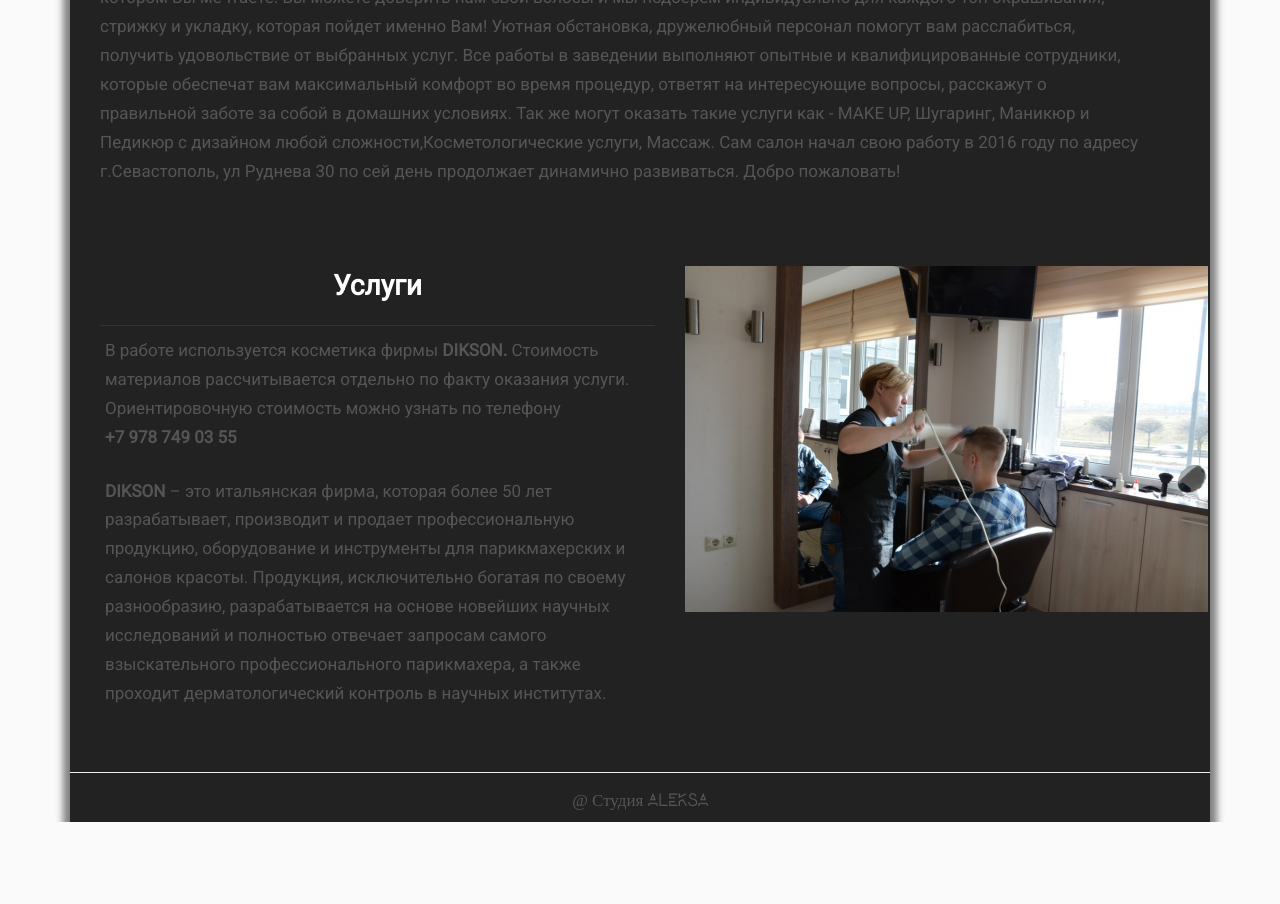
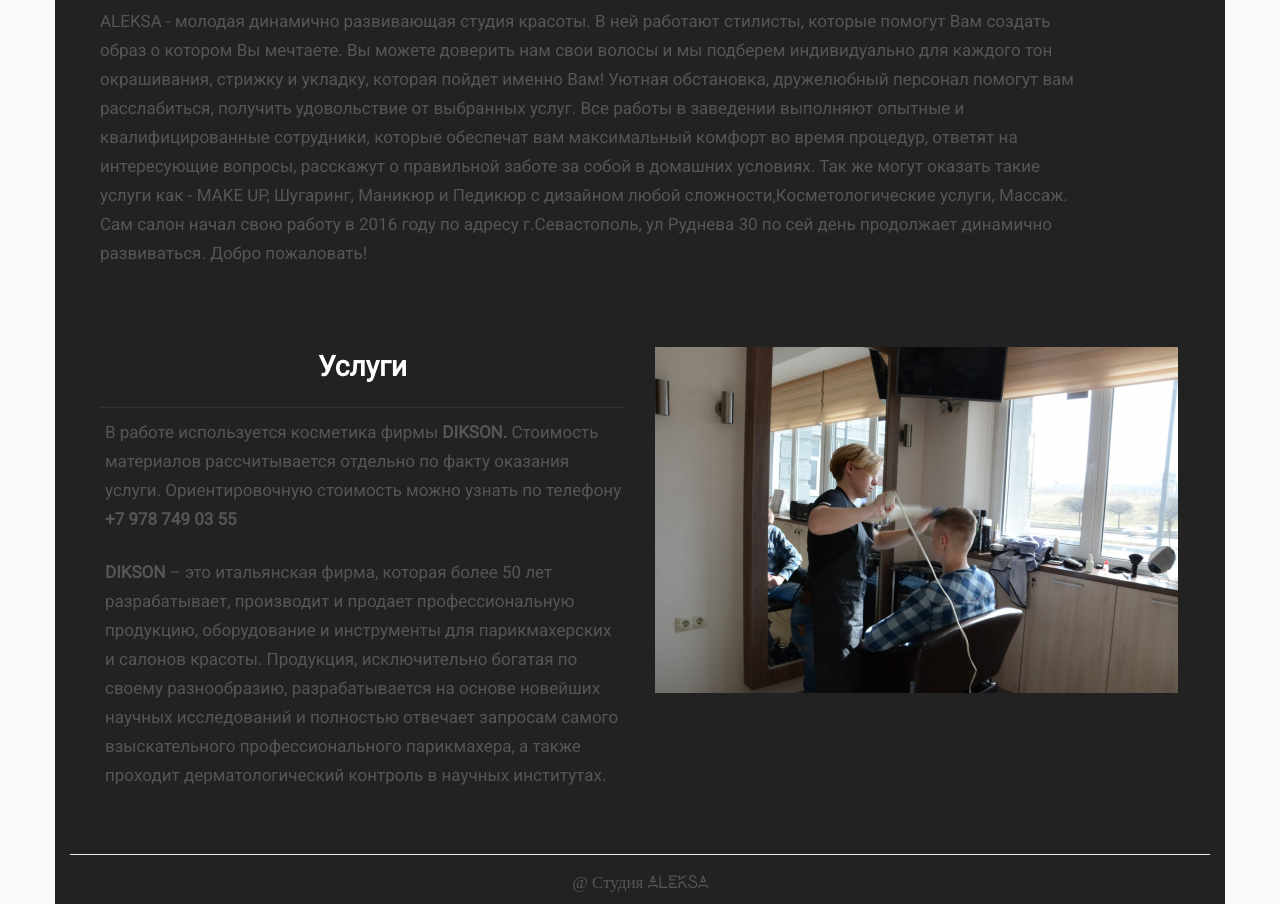
Before and after one commit to aleksahost/aleksahost.github.io, a plain HTML site: page index.html in a window 1280 px wide. Shown: the part 669-1573 px from the top of the page. Before the commit the page ends 1491 px from the top, so only its background shows below. Drawn offline with Linux system fonts and the light colour scheme.

Commit message:
Revert "Revert "замечания""

```diff
--- a/css/style.css
+++ b/css/style.css
@@ -16,9 +16,13 @@ body {
   padding: 0;
 }
 
-body .site {
-  box-shadow: 0 0 7px 7px grey;
-}
+/*body .site {*/
+  /*box-shadow: 0 0 7px 7px grey;*/
+/* тут чтото бессмысленное. Тень и на body и на site. Это как?) на чтото одно. убрал пака вовсе. */
+
+/*}*/
+
+
 p {
   font-size: 17px;
   line-height: 1.7;
@@ -27,19 +31,39 @@ p {
   font-family: 'Lombok'
 }
 .site {
-  max-width: 1140px;
-  margin: -5px auto;
-  position: relative;
-  height: auto;
-  background-color: #222;
+  margin-top: 51px;
+/*max-width: 1140px;*/
+/*margin: -5px auto;*/
+/*position: relative;*/
+/*height: auto;*/
+/*background-color: #222;*/
+/**/
+/*в корне не верный подход к управлению шириной. Такой метод проканал бы без bootstrap. Но поскольку он есть то управлять шириной нужно его методами, а именно через .container*/
+/*см. https://getbootstrap.com/docs/3.3/css/#grid-media-queries*/
+/**/
+}
+
+.container {
+  background: #222;
+}
+
+.fon {
+  /*margin: 53px 0 0 25px;
+  этот отступ судя по всему компенсация высоты верхнего меню.
+  Только этот оступ нужно выставлять на максимально высоком родителе а не
+  на внутряке, в данном случае он должен быть на .site
+  перенес его туда.
+  */
+
+  text-align: center;
+  /*padding-left: 70px;
+  не понял зачем - убрал.
+  */
 
 }
 
-.fon {
-  margin: 53px 0 0 25px;
-  text-align: center;
-  padding-left: 70px;
-
+.fon img {
+  max-width: 100%;
 }
 
 .headerwrapdiv {
@@ -56,6 +80,7 @@ h1, h2, h3 , h4 {
   color: #fff;
   text-align: center;
 }
+
 .anime {
   margin: 25px 0;
 }
@@ -89,6 +114,7 @@ h1, h2, h3 , h4 {
   height: 50px;
   text-align: center;
 }
+
 .text {
   margin: 0;
   padding: 50px;
@@ -139,6 +165,7 @@ a:hover {
 .imagecontent img {
   max-width: 200px;
 }
+
 #map {
   margin: 0 1px;
   padding-top: 50px;
@@ -155,6 +182,7 @@ a:hover {
   line-height: 1.5;
   font-size: 25px;
 }
+
 .pz {
   min-height: 430px;
   padding-top: 28px;
@@ -164,34 +192,36 @@ a:hover {
 .carousel-ld {
   margin: 53px 10px 10px;
 }
- .otstup {
+
+.otstup {
    width: 1000px;
    margin: 0 48px;
    height: 370px
  }
 
- .table {
+.table {
    margin-top: 56px;
    background-color: #222;
    color: #fff;
  }
 
- .imgdemo{
+.imgdemo{
    display: none;
  }
 
- }
- .pricetable > thead > tr > th:first-of-type {
+.pricetable > thead > tr > th:first-of-type {
    width: 75%;
  }
 
- .pricetable > thead > tr > th:nth-of-type(2) {
+.pricetable > thead > tr > th:nth-of-type(2) {
    width: 25%;
  }
+
 .leftimg {
   float:left;
     margin: 7px 7px 7px 0;
 }
+
 .righting {
   float: right;
     margin: 7px 7px 7px 0;
--- a/index.html
+++ b/index.html
@@ -3,13 +3,14 @@
 
 <head>
   <meta charset="utf-8">
-
+  <meta http-equiv="X-UA-Compatible" content="IE=edge"> <!--это обязательно-->
   <title>ALEKSA</title>
   <meta name="viewport" content="width=device-width, initial-scale=1.0">
   <link rel="stylesheet" href="css/bootstrap.css">
   <link rel="stylesheet" href="css/style.css">
   <link rel="stylesheet" href="css/font-awesome.css">
-  <link rel="stylesheet" href="fancybox-master/dist/jquery.fancybox.css" type="text/css" media="screen" />
+  <link rel="stylesheet" href="fancybox-master/dist/jquery.fancybox.css" media="screen" />
+  <!-- таблицы стилей нужно в конечном итоге мержить в одну чтобы уменьшить количество запросов к серверу -->
 </head>
 
 <body>
@@ -35,20 +36,21 @@
     </div>
   </div>
   <div class="site">
-    <div class="conteiner">
+    <div class="container">
       <div class="row">
-        <div class="col-lg-11 col-md-8">
-          <div class="fon">
-            <img src="images/1.png" width="900px" height="450px">
+        <div class="col-xs-12">
+          <div class="fon"> <!-- именование классов. Никаких транслитов. Исключительно англоязычные имена. -->
+            <img src="images/1.png" alt=""> <!-- зачем тут укзание жестких размеров? убрал.
+             имена самих файлов должны быть человекопонятны а не 1,2,3....-->
           </div>
         </div>
       </div>
-    </div>
-    <div class="headerwrapdiv">
-      <div class="container">
-        <div class="row">
-          <div class="col-lg-11 col-md-10">
-            <h3><b>О НАС</b></h3>
+      <div class="row headerwrapdiv"><!-- большие логические блоки лучше помещать в section-->
+        <div class="col-lg-11 col-md-10"> <!-- Внимательнее к колонкам. Указываются колонки от меньше ширины к большей.
+        в данном случае писать нужно было так - col-md-10 col-lg-11.
+        По умолчанию колонок 12, это сделано для четности. 3+3+3+3; 4+4+4; 6+6; 10+2; что за col-lg-11? почему 11? отрывать одну колонку без пары это очень дерзкое решение.-->
+          <h3><b>О НАС</b></h3><!-- что за b? =). Никаких b,i,strong и прочего в статической разметке без необходимости. Смотрим готовые классы бутстрап
+           Если их не хватает - пишем свой.-->
           <p>ALEKSA - молодая динамично развивающая студия красоты. В ней работают стилисты, которые помогут Вам создать образ о котором Вы мечтаете. Вы можете доверить нам свои волосы и мы подберем индивидуально для каждого тон окрашивания, стрижку и
             укладку, которая пойдет именно Вам! Уютная обстановка, дружелюбный персонал помогут вам расслабиться, получить удовольствие от выбранных услуг. Все работы в заведении выполняют опытные и квалифицированные сотрудники, которые обеспечат вам
             максимальный комфорт во время процедур, ответят на интересующие вопросы, расскажут о правильной заботе за собой в домашних условиях. Так же могут оказать такие услуги как - MAKE UP, Шугаринг, Маникюр и Педикюр с дизайном любой сложности,Косметологические
@@ -56,11 +58,10 @@
 
         </div>
       </div>
-      </div>
-    </div>
-    <div class="headerdiv">
-      <div class="container">
-        <div class="row">
+      <div class="row headerdiv"> <!-- имена классов.
+       1) выдерживаем общий код стайл. все классы с маленькой буквы, разделитель слов дефис.
+       2) никаких headerdiv. Не нужно упоминать название тега в классе. просто header
+       3) почему везде header упоминается. Название блока долно отрожать его содержимое. Чтобы прочел название и понял что это за блок.-->
         <div class="col-lg-6 col-md-6">
           <h3><b>Услуги</b></h3>
           <p>В работе используется косметика фирмы <b>DIKSON.</b> Стоимость материалов рассчитывается отдельно по факту оказания услуги. Ориентировочную стоимость можно узнать по телефону <br><b>+7 978 749 03 55</b></p>
@@ -68,31 +69,26 @@
             разрабатывается на основе новейших научных исследований и полностью отвечает запросам самого взыскательного профессионального парикмахера, а также пpoходит дерматологический контроль в научных институтах.</p>
         </div>
         <div class="col-lg-6 col-xs-6">
-            <div style="margin-top: 40px;">
-              <img src='images/2.png' class="imgdemo" />
+          <div style="margin-top: 40px;"> <!-- самый страшный смертный грех. Не замолить не смыть кровью. Никаких инлайн стилей. Никогда. -->
+            <img src='images/2.png' class="imgdemo" alt="" /> <!-- фтрибут alt у img должен быть всегда. Хоть пустой но быть должен -->
             <img src='images/3.png' class="imgdemo" />
             <img src='images/4.png' class="imgdemo" />
             <img src='images/5.png' class="imgdemo" />
           </div>
         </div>
       </div>
-      </div>
-    </div>
-    <div class="footer textL">
-      <p>@ Студия <b>ALEKSA</b><br></p>
+      <div class="footer textL"> <!-- теги HTML5.  <footer class="page-footer"> -->
+        <p>@ Студия <b>ALEKSA</b><br></p> <!-- b убрать -->
 
       </div>
     </div>
   </div>
 
+
   <script src="js/jQuery3.2.1.js"></script>
   <script src="js/bootstrap.min.js"></script>
   <script src="js/rotator.js"></script>
   <script src="fancybox-master/dist/jquery.fancybox.js"></script>
-
-
-
-
   <script type="text/javascript">
     $(function() {
       var imgnum = $('.imgdemo').length;
@@ -108,10 +104,6 @@
       playslider();
     });
   </script>
-
-
-
-
 </body>
 
 </html>
--- a/style.css
+++ b/style.css
@@ -26,14 +26,19 @@ p {
 .textL {
   font-family: 'Lombok'
 }
-.site {
-  max-width: 1140px;
-  margin: -5px auto;
-  position: relative;
-  height: auto;
-  background-color: #222;
 
-}
+
+/*.site {*/
+  /*max-width: 1140px;*/
+  /*margin: -5px auto;*/
+  /*position: relative;*/
+  /*height: auto;*/
+  /*background-color: #222;*/
+  /**/
+  /*в корне не верный подход к управлению шириной. Такой метод проканал бы без bootstrap. Но поскольку он есть то управлять шириной нужно его методами, а именно через .container*/
+  /*см. https://getbootstrap.com/docs/3.3/css/#grid-media-queries*/
+  /**/
+/*}*/
 
 .fon {
   margin: 53px 0;
```
Lines whose indentation alone changed are shown as unchanged.
